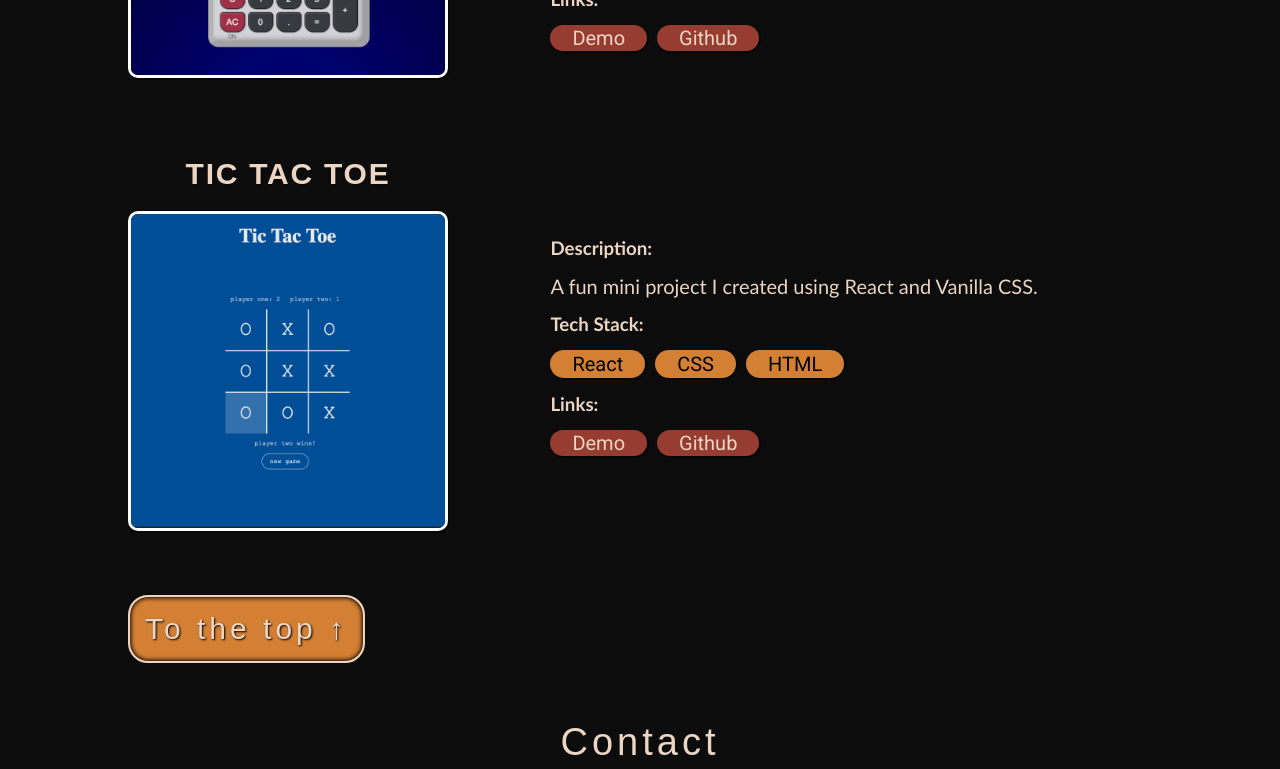
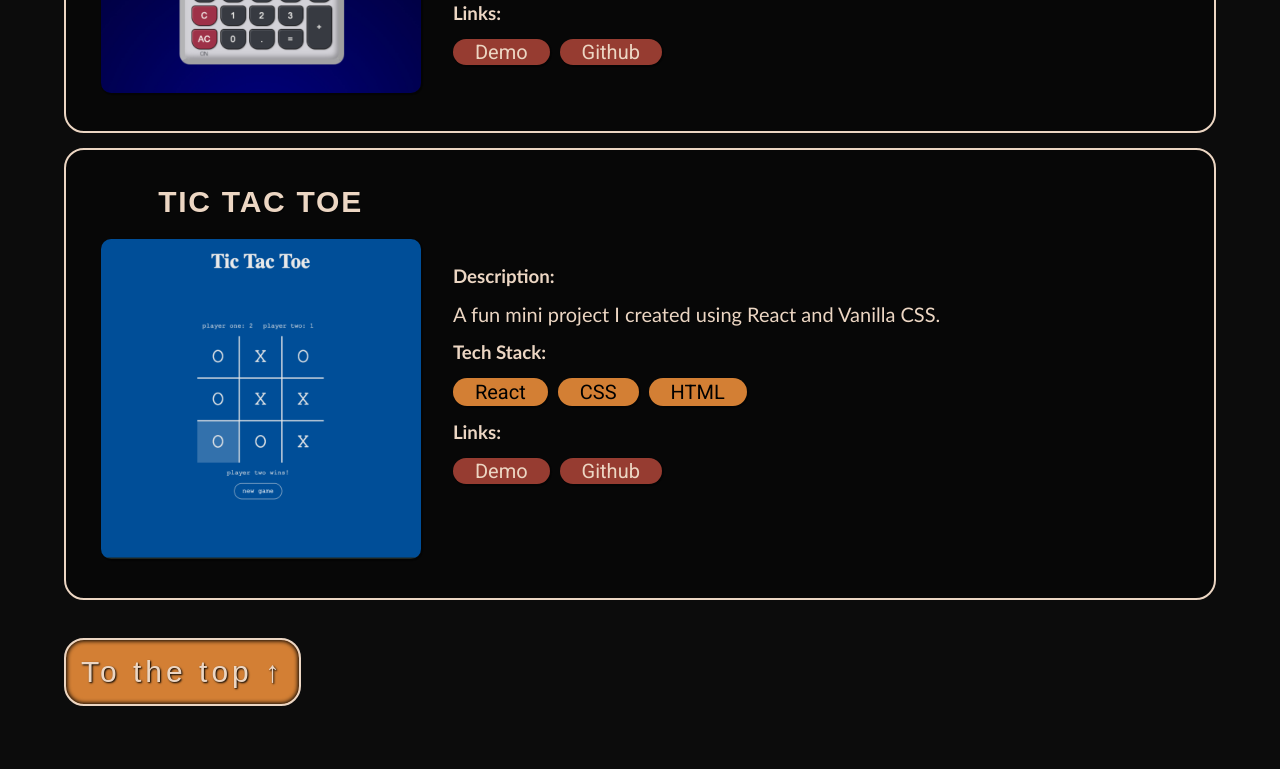
Before and after one commit to lvl7wizard/portfolio, a React (Vite) app: page / in a window 1280 px wide. Shown: the part 3026-3795 px from the top of the page. Built offline with nearby package versions, Linux system fonts and the light colour scheme.

Commit message:
reduce gap, add border, add background to project cards

```diff
--- a/src/components/Projects/ProjectCard.module.css
+++ b/src/components/Projects/ProjectCard.module.css
@@ -3,8 +3,12 @@
 .container {
   display: flex;
   flex-direction: row;
-  padding-bottom: 60px;
-  gap: 10%;
+  /* padding-bottom: 60px; */
+  gap: 3%;
+  background: rgba(0, 0, 0, 0.4);
+  padding: 3%;
+  border-radius: 20px;
+  border: solid var(--color-text) 2px;
 }
 
 .leftColumn {
@@ -25,8 +29,7 @@
 .image {
   width: 25vw;
   height: auto;
-  border-radius: 0px;
-  border: solid white 3px;
+  /* border: solid white 3px; */
   border-radius: 10px;
   box-shadow: 1px 1px 1px 1px rgba(0, 0, 0, 0.4);
 }
--- a/src/components/Projects/Projects.module.css
+++ b/src/components/Projects/Projects.module.css
@@ -3,8 +3,8 @@
 .container {
     display: flex;
     flex-direction: column;
-    margin-left: 10%;
-    margin-right: 10%;
+    margin-left: 5%;
+    margin-right: 5%;
     z-index: 1;
     position: relative;
 }
@@ -37,6 +37,7 @@
     display: flex;
     justify-content: flex-start;
     padding-bottom: 38px;
+    padding-top: 3vw;
 }
 
 .toTheTopBtn {
```
